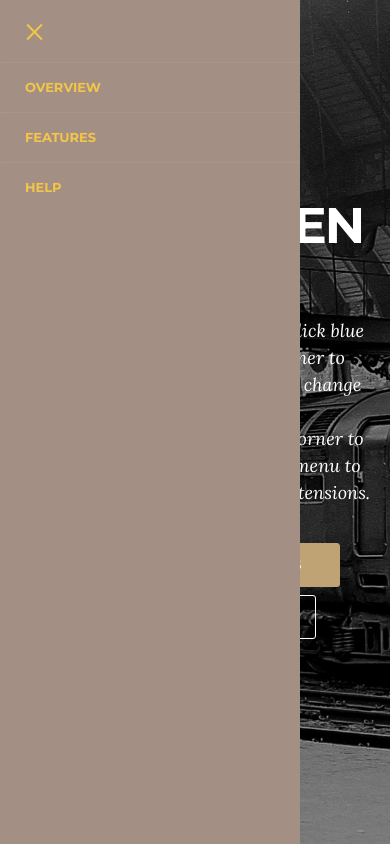
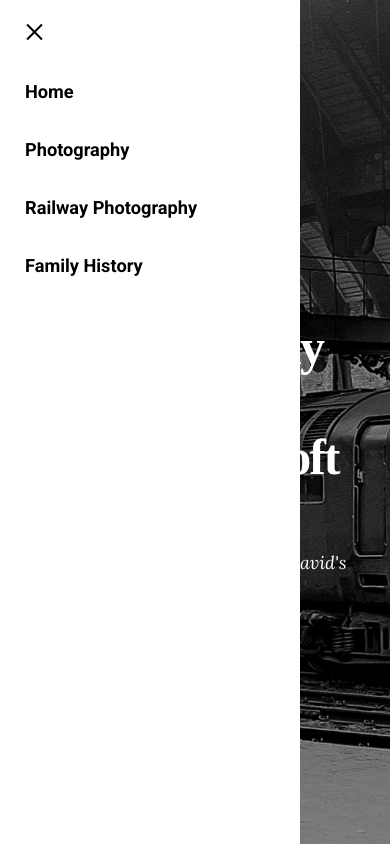
Before and after one commit to David-A-Flitcroft/railways, a plain HTML site: page index.html in a window 390 px wide. Both pictures are taken after a click on the button 354 px from the left and 45 px from the top of the page. Shown: the top 844 px of the page. Drawn offline with Linux system fonts and the light colour scheme.

Commit message:
create github pages

```diff
--- a/assets/mobirise/css/mbr-additional.css
+++ b/assets/mobirise/css/mbr-additional.css
@@ -1,4 +1,4 @@
-@import url(https://fonts.googleapis.com/css?family=Montserrat:400,700);
+@import url(https://fonts.googleapis.com/css?family=Roboto:400,300,700);
 @import url(https://fonts.googleapis.com/css?family=Lora:400,700);
 @import url(https://fonts.googleapis.com/css?family=Raleway:400,300,700);
 
@@ -36,7 +36,7 @@ h6,
 .mbr-gallery-title,
 .mbr-map [data-state-details],
 .mbr-price {
-  font-family: 'Montserrat', sans-serif;
+  font-family: undefined;
 }
 .mbr-footer-content h1,
 .mbr-footer .mbr-contacts h1,
@@ -50,7 +50,7 @@ h6,
 .mbr-footer .mbr-contacts p strong,
 .mbr-footer-content strong,
 .mbr-footer .mbr-contacts strong {
-  font-family: 'Montserrat', sans-serif;
+  font-family: undefined;
 }
 .btn-sm,
 .lead a,
@@ -62,13 +62,13 @@ h6,
   font-family: 'Lora', serif;
 }
 .mbr-author-name {
-  font-family: 'Montserrat', sans-serif;
+  font-family: undefined;
 }
 .mbr-author-desc {
   font-family: 'Lora', serif;
 }
 .mbr-plan-title {
-  font-family: 'Montserrat', sans-serif;
+  font-family: undefined;
 }
 .mbr-plan-subtitle,
 .mbr-plan-price-desc {
@@ -459,24 +459,26 @@ section.form .container {
 }
 #ext_menu-0 .navbar-caption {
   color: #ffffff;
+  font-size: 24px;
 }
 #ext_menu-0 .navbar-toggler {
-  color: #f3c649;
+  color: #000000;
 }
 #ext_menu-0 .close-icon::before,
 #ext_menu-0 .close-icon::after {
-  background-color: #f3c649;
+  background-color: #000000;
 }
 #ext_menu-0 .link,
 #ext_menu-0 .dropdown-item {
-  color: #f3c649;
+  color: #000000;
+  font-family: 'Roboto', sans-serif;
 }
 #ext_menu-0 .link {
-  font-size: 0.75rem;
+  font-size: 1.05rem;
 }
 #ext_menu-0 .dropdown-item,
 #ext_menu-0 .nav-dropdown-sm .link {
-  font-size: 0.812rem;
+  font-size: 1.137rem;
 }
 #ext_menu-0 .link:hover,
 #ext_menu-0 .dropdown-item:hover,
@@ -486,22 +488,22 @@ section.form .container {
 }
 #ext_menu-0 .link[aria-expanded="true"],
 #ext_menu-0 .dropdown-menu {
-  background: #8c7568;
+  background: #e6e6e6;
 }
 #ext_menu-0 .nav-dropdown-sm .link:focus,
 #ext_menu-0 .nav-dropdown-sm .link:hover,
 #ext_menu-0 .nav-dropdown-sm .dropdown-item:focus,
 #ext_menu-0 .nav-dropdown-sm .dropdown-item:hover {
-  background: #9c877b!important;
+  background: #f7f7f7!important;
 }
 #ext_menu-0 .navbar,
 #ext_menu-0 .nav-dropdown-sm,
 #ext_menu-0 .nav-dropdown-sm .link[aria-expanded="true"],
 #ext_menu-0 .nav-dropdown-sm .dropdown-menu {
-  background: #a38f84;
+  background: #ffffff;
 }
 #ext_menu-0 .bg-color.transparent .link {
-  color: #f3c649;
+  color: #000000;
   transition: none;
 }
 #ext_menu-0 .bg-color.transparent.opened .link {
--- a/index.html
+++ b/index.html
@@ -35,8 +35,8 @@
                 <div class="mbr-table-cell">
 
                     <div class="navbar-brand">
-                        <a href="https://mobirise.com" class="navbar-logo"><img src="assets/images/logo.png" alt="Mobirise"></a>
-                        <a class="navbar-caption" href="https://mobirise.com">David Flitcroft Photography</a>
+
+                        <a class="navbar-caption text-black" href="https://mobirise.com">David Flitcroft Photography</a>
                     </div>
 
                 </div>
@@ -46,7 +46,7 @@
                         <div class="hamburger-icon"></div>
                     </button>
 
-                    <ul class="nav-dropdown collapse pull-xs-right nav navbar-nav navbar-toggleable-sm" id="exCollapsingNavbar"><li class="nav-item"><a class="nav-link link" href="https://mobirise.com/">OVERVIEW</a></li><li class="nav-item"><a class="nav-link link" href="https://mobirise.com/">FEATURES</a></li><li class="nav-item"><a class="nav-link link" href="https://mobirise.com/">HELP</a></li></ul>
+                    <ul class="nav-dropdown collapse pull-xs-right nav navbar-nav navbar-toggleable-sm" id="exCollapsingNavbar"><li class="nav-item"><a class="nav-link link" href="index.html">Home</a></li><li class="nav-item"><a class="nav-link link" href="https://mobirise.com/">Photography</a></li><li class="nav-item"><a class="nav-link link" href="https://mobirise.com/">Railway Photography</a></li><li class="nav-item"><a class="nav-link link" href="https://mobirise.com/">Family History</a></li></ul>
                     <button hidden="" class="navbar-toggler navbar-close" type="button" data-toggle="collapse" data-target="#exCollapsingNavbar">
                         <div class="close-icon"></div>
                     </button>
@@ -59,7 +59,7 @@
 
 </section>
 
-<section class="engine"><a href="https://mobirise.info/v">free html templates</a></section><section class="mbr-section mbr-section-hero mbr-section-full mbr-section-with-arrow mbr-parallax-background mbr-after-navbar" id="header1-3" data-rv-view="72" style="background-image: url(assets/images/55011-343-2-38365717155-o-2000x1264.jpg);">
+<section class="engine"><a href="https://mobirise.info/v">html templates</a></section><section class="mbr-section mbr-section-hero mbr-section-full mbr-parallax-background mbr-after-navbar" id="header1-3" data-rv-view="72" style="background-image: url(assets/images/55011-343-2-38365717155-o-2000x1264.jpg);">
 
     <div class="mbr-overlay" style="opacity: 0.4; background-color: rgb(0, 0, 0);"></div>
 
@@ -69,15 +69,15 @@
             <div class="row">
                 <div class="mbr-section col-md-10 col-md-offset-1 text-xs-center">
 
-                    <h1 class="mbr-section-title display-1">FULL SCREEN INTRO</h1>
-                    <p class="mbr-section-lead lead">Click any text to edit or style it. Click blue "Gear" icon in the top right corner to hide/show buttons, text, title and change the block background. <br> Click red "+" in the bottom right corner to add a new block. Use the top left menu to create new pages, sites and add extensions.</p>
-                    <div class="mbr-section-btn"><a class="btn btn-lg btn-primary" href="https://mobirise.com">DOWNLOAD FOR WINDOWS</a> <a class="btn btn-lg btn-white btn-white-outline" href="https://mobirise.com">DOWNLOAD FOR MAC</a></div>
+                    <h1 class="mbr-section-title display-1">Railway Photography<br>by<br>David Flitcroft<br><br></h1>
+                    <p class="mbr-section-lead lead">Here you will find galleries of David's railway images</p>
+
                 </div>
             </div>
         </div>
     </div>
 
-    <div class="mbr-arrow mbr-arrow-floating" aria-hidden="true"><a href="#gallery4-4"><i class="mbr-arrow-icon"></i></a></div>
+
 
 </section>
 
```
Also changed, not shown: 1 other file.
